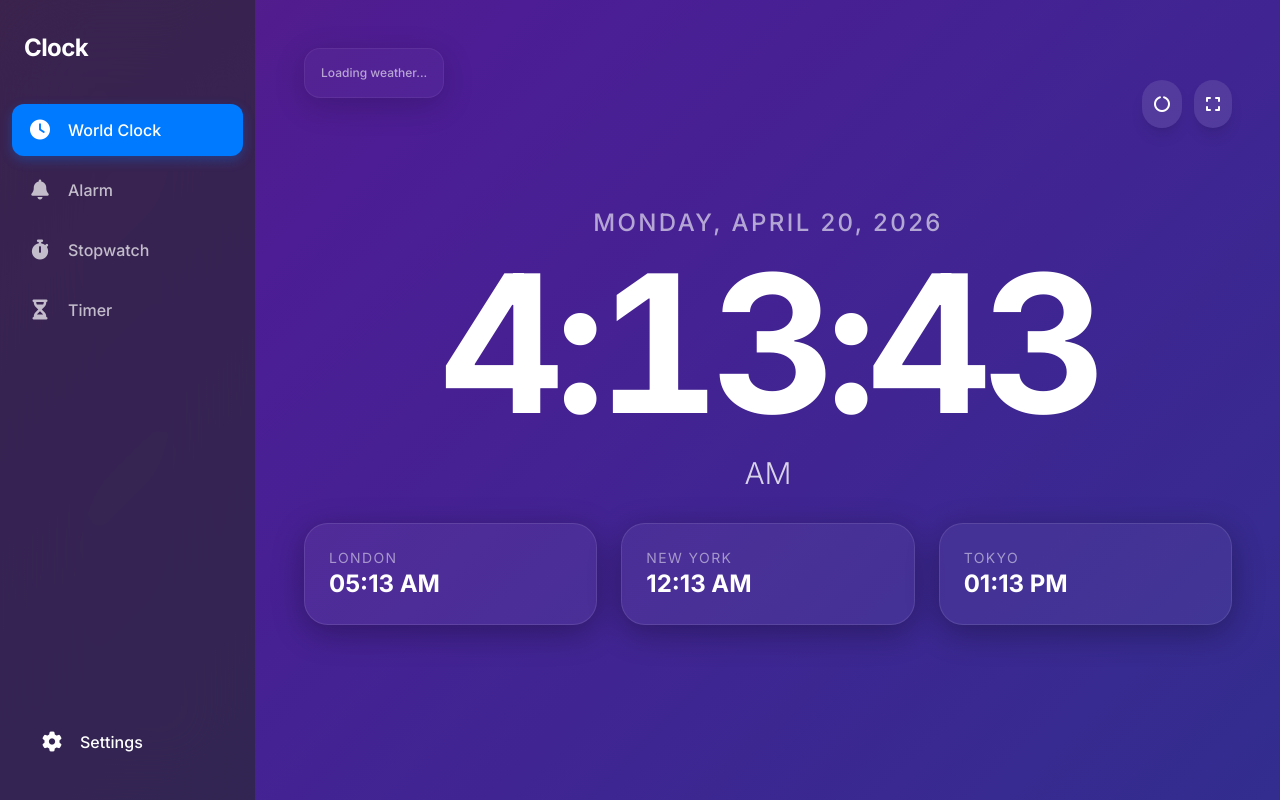
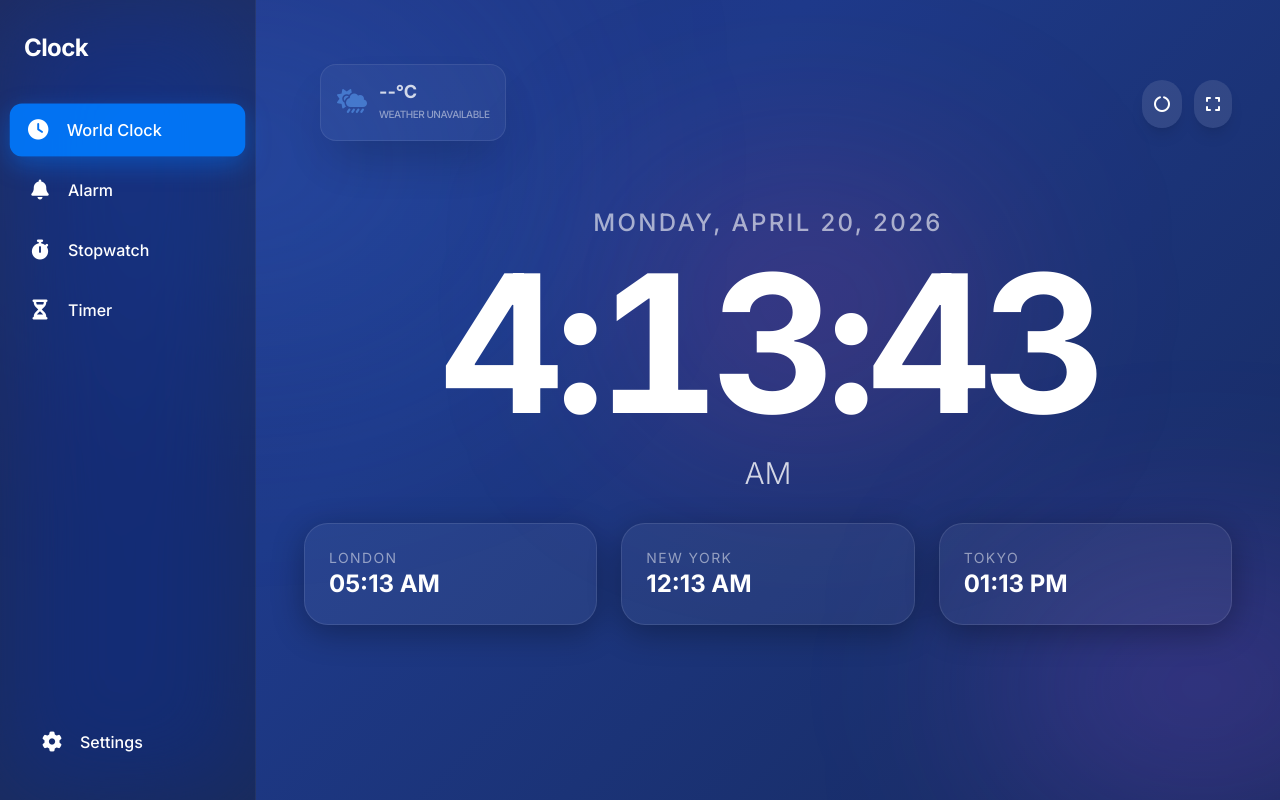
Before and after one commit to hp39320-a11y/digital-clock, a Django app: page / in a window 1280 px wide. Run offline with Django 5.2, Linux system fonts and the light colour scheme; some libraries are stand-ins or nearby versions.

Commit message:
Enhance UI with macOS aesthetics, fix weather widget, and update service worker strategy

```diff
--- a/static/css/style.css
+++ b/static/css/style.css
@@ -5,8 +5,8 @@
 }
 
 @keyframes modalIn {
-    from { opacity: 0; transform: scale(0.95); }
-    to { opacity: 1; transform: scale(1); }
+    from { opacity: 0; transform: scale(0.95) translateY(20px); }
+    to { opacity: 1; transform: scale(1) translateY(0); }
 }
 
 .animate-fade-in {
@@ -14,12 +14,44 @@
 }
 
 .animate-modal-in {
-    animation: modalIn 0.3s cubic-bezier(0.4, 0, 0.2, 1) forwards;
+    animation: modalIn 0.5s cubic-bezier(0.16, 1, 0.3, 1) forwards;
 }
+
+/* Orb Animations */
+@keyframes orb-1 {
+    0%, 100% { transform: translate(0, 0) scale(1); }
+    33% { transform: translate(30%, 20%) scale(1.1); }
+    66% { transform: translate(-10%, 40%) scale(0.9); }
+}
+@keyframes orb-2 {
+    0%, 100% { transform: translate(0, 0) scale(1); }
+    33% { transform: translate(-20%, -30%) scale(1.2); }
+    66% { transform: translate(10%, -10%) scale(0.8); }
+}
+@keyframes orb-3 {
+    0%, 100% { transform: translate(0, 0) scale(1); }
+    33% { transform: translate(-40%, 10%) scale(0.9); }
+    66% { transform: translate(20%, -20%) scale(1.1); }
+}
+
+.animate-orb-1 { animation: orb-1 15s infinite alternate ease-in-out; }
+.animate-orb-2 { animation: orb-2 18s infinite alternate-reverse ease-in-out; }
+.animate-orb-3 { animation: orb-3 22s infinite alternate ease-in-out; }
 
 /* Glassmorphism Refinements */
 .macos-glass {
+    background: rgba(255, 255, 255, 0.05);
+    backdrop-filter: blur(30px) saturate(180%);
+    -webkit-backdrop-filter: blur(30px) saturate(180%);
+    border: 1px solid rgba(255, 255, 255, 0.1);
     box-shadow: 0 8px 32px 0 rgba(0, 0, 0, 0.3);
+}
+
+.macos-sidebar {
+    background: rgba(25, 25, 25, 0.4);
+    backdrop-filter: blur(50px) saturate(150%);
+    -webkit-backdrop-filter: blur(50px) saturate(150%);
+    border-right: 1px solid rgba(255, 255, 255, 0.05);
 }
 
 /* Custom Scrollbar */
@@ -41,22 +73,11 @@
 }
 
 /* Tab Switching Classes */
-.view {
-    transition: all 0.3s ease-in-out;
-}
-
-/* Toggle specific styling if Tailwind classes don't cover it perfectly */
-.toggle-bg {
-    transition: background-color 0.3s ease;
-}
-
-/* Sidebar Hover/Active Effects */
-.sidebar-item {
-    color: rgba(255, 255, 255, 0.7);
-}
-
-.sidebar-item:hover {
-    color: white;
+.active-tab {
+    background: rgba(0, 122, 255, 0.9) !important;
+    color: white !important;
+    box-shadow: 0 8px 24px rgba(0, 122, 255, 0.4);
+    transform: scale(1.02);
 }
 
 .active-tab-mobile {
@@ -65,28 +86,41 @@
     transition: all 0.3s ease;
 }
 
-
-/* 12/24h toggle button */
-.format-toggle {
-    position: fixed;
-    top: 2rem;
-    right: 2rem;
-    z-index: 30;
+/* Animated Background */
+.bg-gradient {
+    background: linear-gradient(-45deg, #0f172a, #1e3a8a, #312e81, #1e1b4b);
+    background-size: 400% 400%;
+    animation: gradient 20s ease infinite;
 }
 
-/* Lap Highlight */
-.lap-item:first-child {
-    border-top: none;
+@keyframes gradient {
+    0% { background-position: 0% 50%; }
+    50% { background-position: 100% 50%; }
+    100% { background-position: 0% 50%; }
+}
+
+/* Toggle Switch */
+.toggle-dot {
+    transition: all 0.3s cubic-bezier(0.4, 0, 0.2, 1);
+}
+input:checked ~ .toggle-dot {
+    transform: translateX(100%);
+}
+input:checked ~ .toggle-bg {
+    background-color: #007AFF;
+}
+
+/* Toast styling - macOS Notification Style */
+.toast-msg {
+    background: rgba(30, 30, 30, 0.7);
+    backdrop-filter: blur(40px) saturate(200%);
+    -webkit-backdrop-filter: blur(40px) saturate(200%);
+    border: 1px solid rgba(255, 255, 255, 0.1);
+    box-shadow: 0 20px 40px rgba(0, 0, 0, 0.4);
+    min-width: 300px;
+    border-radius: 1.25rem;
 }
 
 .lap-item {
     border-top: 1px solid rgba(255, 255, 255, 0.05);
 }
-
-/* Toast styling */
-.toast-msg {
-    background: rgba(40, 40, 40, 0.8);
-    backdrop-filter: blur(20px);
-    border-left: 4px solid #007AFF;
-    box-shadow: 0 10px 20px rgba(0,0,0,0.2);
-}
--- a/static/js/main.js
+++ b/static/js/main.js
@@ -115,6 +115,7 @@ function updateTime() {
     setRotation('sec-hand', secondsRatio);
 
     checkAlarms(now);
+    renderWorldClocks();
 }
 
 function setRotation(id, rotationRatio) {
@@ -390,22 +391,73 @@ function formatTimeMs(ms) {
 }
 
 function toggleSettings() {
-    const themes = ['default', 'ocean', 'sunset', 'forest'];
-    let idx = themes.indexOf(state.theme);
-    state.theme = themes[(idx + 1) % themes.length];
+    const modal = document.getElementById('settings-modal');
+    modal.classList.remove('hidden');
+    modal.classList.add('flex');
 
+    // Sync UI
+    document.getElementById('setting-24h').checked = state.is24Hour;
+    updateNotifBtn();
+}
+
+function closeSettings() {
+    const modal = document.getElementById('settings-modal');
+    modal.classList.add('hidden');
+    modal.classList.remove('flex');
+}
+
+function setTheme(theme) {
+    state.theme = theme;
     saveState();
-    applyTheme(state.theme);
-    showToast(`Theme switched to ${state.theme}`);
+    applyTheme(theme);
+    showToast(`Theme updated to ${theme}`, 'success');
+}
+
+function toggle24Hour(enabled) {
+    state.is24Hour = enabled;
+    saveState();
+    updateTime();
+    renderWorldClocks();
+}
+
+function requestNotificationPermission() {
+    if (!('Notification' in window)) {
+        return showToast('Notifications not supported', 'error');
+    }
+
+    Notification.requestPermission().then(permission => {
+        updateNotifBtn();
+        if (permission === 'granted') {
+            showToast('Notifications enabled!', 'success');
+        }
+    });
+}
+
+function updateNotifBtn() {
+    const btn = document.getElementById('notif-btn');
+    if (!btn) return;
+
+    if (Notification.permission === 'granted') {
+        btn.innerText = 'Enabled';
+        btn.classList.replace('bg-macos-accent/20', 'bg-green-500/20');
+        btn.classList.replace('text-macos-accent', 'text-green-400');
+        btn.classList.remove('border-macos-accent/30');
+        btn.disabled = true;
+    } else if (Notification.permission === 'denied') {
+        btn.innerText = 'Blocked';
+        btn.classList.replace('bg-macos-accent/20', 'bg-red-500/20');
+        btn.classList.replace('text-macos-accent', 'text-red-400');
+        btn.disabled = true;
+    }
 }
 
 function applyTheme(theme) {
     const bg = document.body;
     const themeGradients = {
-        default: 'linear-gradient(-45deg, #1e3a8a, #4c1d95, #831843, #1e40af)',
-        ocean: 'linear-gradient(-45deg, #0f172a, #0369a1, #0891b2, #0e7490)',
-        sunset: 'linear-gradient(-45deg, #7c2d12, #991b1b, #7f1d1d, #450a0a)',
-        forest: 'linear-gradient(-45deg, #064e3b, #14532d, #166534, #065f46)'
+        default: 'linear-gradient(-45deg, #0f172a, #1e3a8a, #312e81, #1e1b4b)',
+        ocean: 'linear-gradient(-45deg, #0c4a6e, #0369a1, #075985, #082f49)',
+        sunset: 'linear-gradient(-45deg, #450a0a, #7c2d12, #991b1b, #450a0a)',
+        forest: 'linear-gradient(-45deg, #064e3b, #065f46, #14532d, #022c22)'
     };
 
     bg.style.background = themeGradients[theme] || themeGradients.default;
@@ -424,15 +476,69 @@ function toggleFullscreen() {
 }
 
 async function fetchWeather() {
+    const weatherIconEl = document.getElementById('weather-icon');
+    const weatherTempEl = document.getElementById('weather-temp');
+    const weatherDescEl = document.getElementById('weather-desc');
+
+    if (!weatherIconEl || !weatherTempEl || !weatherDescEl) return;
+
     try {
-        const res = await fetch('https://wttr.in/?format=3');
-        const data = await res.text();
-        const weatherEl = document.getElementById('weather-widget');
-        if (weatherEl) weatherEl.innerText = data;
+        const res = await fetch(`https://wttr.in/?format=j1&_ts=${Date.now()}`);
+        if (!res.ok) throw new Error('Weather API error');
+        const data = await res.json();
+
+        const current = data.current_condition[0];
+        const temp = current.temp_C;
+        const desc = current.weatherDesc[0].value;
+        const code = current.weatherCode;
+        const area = data.nearest_area ? data.nearest_area[0].areaName[0].value : 'Unknown Location';
+
+        // Map Weather Codes to FontAwesome icons
+        const iconMap = {
+            '113': 'fa-sun text-yellow-400',
+            '116': 'fa-cloud-sun text-yellow-200',
+            '119': 'fa-cloud text-gray-300',
+            '122': 'fa-cloud text-gray-400',
+            '143': 'fa-smog text-gray-400',
+            '176': 'fa-cloud-rain text-blue-300',
+            '248': 'fa-smog text-gray-400',
+            '260': 'fa-smog text-gray-500',
+            '263': 'fa-cloud-showers-heavy text-blue-300',
+            '266': 'fa-cloud-showers-heavy text-blue-300',
+            '293': 'fa-cloud-rain text-blue-400',
+            '296': 'fa-cloud-rain text-blue-400',
+            '302': 'fa-cloud-showers-heavy text-blue-500',
+            '308': 'fa-cloud-showers-heavy text-blue-600',
+            '353': 'fa-cloud-sun-rain text-blue-300',
+            '356': 'fa-cloud-showers-heavy text-blue-400',
+            '386': 'fa-cloud-bolt text-yellow-500',
+            '389': 'fa-cloud-bolt text-blue-700',
+        };
+
+        const iconClass = iconMap[code] || 'fa-cloud-sun-rain text-blue-400';
+
+        weatherIconEl.innerHTML = `<i class="fas ${iconClass}"></i>`;
+        weatherTempEl.innerText = `${temp}°C`;
+        weatherDescEl.innerText = `${desc} • ${area}`;
+
+        // Remove pulse animation after loading
+        weatherIconEl.querySelector('i').classList.remove('animate-pulse');
     } catch (e) {
         console.log("Weather failed", e);
+        weatherDescEl.innerText = "Weather unavailable";
     }
 }
+
+// Add manual refresh to weather widget
+document.getElementById('weather-widget')?.addEventListener('click', () => {
+    const icon = document.getElementById('weather-icon')?.querySelector('i');
+    if (icon) icon.classList.add('animate-spin');
+    fetchWeather().finally(() => {
+        setTimeout(() => {
+            if (icon) icon.classList.remove('animate-spin');
+        }, 1000);
+    });
+});
 
 function saveState() {
     localStorage.setItem('worldClocks', JSON.stringify(state.worldClocks));
--- a/templates/clock/index.html
+++ b/templates/clock/index.html
@@ -8,7 +8,7 @@
     <script src="https://cdn.tailwindcss.com"></script>
     <link rel="stylesheet" href="https://cdnjs.cloudflare.com/ajax/libs/font-awesome/6.4.0/css/all.min.css">
     <link rel="manifest" href="{% static 'manifest.json' %}">
-    <link rel="stylesheet" href="{% static 'css/style.css' %}">
+    <link rel="stylesheet" href="{% static 'css/style.css' %}?v=2">
     <script>
         tailwind.config = {
             darkMode: 'class',
@@ -35,57 +35,16 @@
             font-family: 'Inter', -apple-system, BlinkMacSystemFont, "Segoe UI", Roboto, Helvetica, Arial, sans-serif;
             overflow: hidden;
         }
-
-        .macos-glass {
-            background: rgba(255, 255, 255, 0.05);
-            backdrop-filter: blur(30px);
-            -webkit-backdrop-filter: blur(30px);
-            border: 1px solid rgba(255, 255, 255, 0.1);
-        }
-
-        .macos-sidebar {
-            background: rgba(40, 40, 40, 0.6);
-            backdrop-filter: blur(40px);
-            -webkit-backdrop-filter: blur(40px);
-            border-right: 1px solid rgba(255, 255, 255, 0.05);
-        }
-
-        .active-tab {
-            background: #007AFF !important;
-            color: white !important;
-            box-shadow: 0 4px 12px rgba(0, 122, 255, 0.3);
-        }
-
-        /* Animated Background */
-        .bg-gradient {
-            background: linear-gradient(-45deg, #1e3a8a, #4c1d95, #831843, #1e40af);
-            background-size: 400% 400%;
-            animation: gradient 15s ease infinite;
-        }
-
-        @keyframes gradient {
-            0% { background-position: 0% 50%; }
-            50% { background-position: 100% 50%; }
-            100% { background-position: 0% 50%; }
-        }
-
-        /* Toggle Switch */
-        .toggle-dot {
-            transition: all 0.3s ease-in-out;
-        }
-        input:checked ~ .toggle-dot {
-            transform: translateX(100%);
-            background-color: #ffffff;
-        }
-        input:checked ~ .toggle-bg {
-            background-color: #007AFF;
-        }
     </style>
 </head>
 <body class="bg-gradient text-white h-screen w-full flex flex-col md:flex-row overflow-hidden">
 
-
-    <!-- Sidebar (Desktop only) -->
+    <!-- Animated Background Orbs -->
+    <div class="fixed inset-0 overflow-hidden pointer-events-none -z-10">
+        <div class="absolute top-[-10%] left-[-10%] w-[40%] h-[40%] bg-blue-500/20 rounded-full blur-[120px] animate-orb-1"></div>
+        <div class="absolute bottom-[-10%] right-[-10%] w-[40%] h-[40%] bg-purple-500/20 rounded-full blur-[120px] animate-orb-2"></div>
+        <div class="absolute top-[20%] right-[10%] w-[30%] h-[30%] bg-pink-500/20 rounded-full blur-[120px] animate-orb-3"></div>
+    </div>
     <aside class="macos-sidebar hidden md:flex w-64 h-full flex-col py-8 z-20">
 
         <div class="px-6 mb-10 hidden md:block">
@@ -127,8 +86,14 @@
         <div id="view-clock" class="view h-full flex flex-col items-center justify-center space-y-8 animate-fade-in relative">
 
             <!-- Weather Widget -->
-            <div id="weather-widget" class="absolute top-0 left-0 p-4 macos-glass rounded-2xl text-xs font-medium opacity-60 hover:opacity-100 transition-opacity">
-                Loading weather...
+            <div id="weather-widget" class="absolute top-0 left-0 m-4 p-4 macos-glass rounded-2xl text-sm font-medium opacity-80 hover:opacity-100 transition-all cursor-pointer backdrop-blur-xl border border-white/10 flex items-center space-x-3 shadow-2xl">
+                <div id="weather-icon" class="text-2xl text-blue-400">
+                    <i class="fas fa-cloud-sun-rain animate-pulse"></i>
+                </div>
+                <div class="flex flex-col">
+                    <span id="weather-temp" class="text-lg font-bold leading-tight">--°C</span>
+                    <span id="weather-desc" class="text-[10px] opacity-60 uppercase tracking-tighter">Updating...</span>
+                </div>
             </div>
 
             <!-- Controls Overlay -->
@@ -289,10 +254,76 @@
         </div>
     </div>
 
+    <!-- Settings Modal -->
+    <div id="settings-modal" class="fixed inset-0 bg-black/60 backdrop-blur-md z-[60] hidden flex items-center justify-center p-4">
+        <div class="macos-glass w-full max-w-lg rounded-[2.5rem] overflow-hidden animate-modal-in shadow-2xl border border-white/20">
+            <div class="p-8 pb-4 flex justify-between items-center border-b border-white/10">
+                <h3 class="text-2xl font-bold">Settings</h3>
+                <button onclick="closeSettings()" class="text-white/40 hover:text-white transition-colors text-xl">
+                    <i class="fas fa-times"></i>
+                </button>
+            </div>
+
+            <div class="p-8 space-y-8">
+                <!-- Appearance -->
+                <section>
+                    <h4 class="text-xs font-bold uppercase tracking-widest text-white/40 mb-4">Appearance</h4>
+                    <div class="grid grid-cols-4 gap-4">
+                        <button onclick="setTheme('default')" class="flex flex-col items-center space-y-2 group">
+                            <div class="w-12 h-12 rounded-full border-2 border-white/20 bg-gradient-to-br from-blue-600 to-indigo-900 group-hover:scale-110 transition-transform"></div>
+                            <span class="text-[10px] font-medium opacity-60">Classic</span>
+                        </button>
+                        <button onclick="setTheme('ocean')" class="flex flex-col items-center space-y-2 group">
+                            <div class="w-12 h-12 rounded-full border-2 border-white/20 bg-gradient-to-br from-cyan-600 to-blue-900 group-hover:scale-110 transition-transform"></div>
+                            <span class="text-[10px] font-medium opacity-60">Ocean</span>
+                        </button>
+                        <button onclick="setTheme('sunset')" class="flex flex-col items-center space-y-2 group">
+                            <div class="w-12 h-12 rounded-full border-2 border-white/20 bg-gradient-to-br from-orange-600 to-red-900 group-hover:scale-110 transition-transform"></div>
+                            <span class="text-[10px] font-medium opacity-60">Sunset</span>
+                        </button>
+                        <button onclick="setTheme('forest')" class="flex flex-col items-center space-y-2 group">
+                            <div class="w-12 h-12 rounded-full border-2 border-white/20 bg-gradient-to-br from-emerald-600 to-green-900 group-hover:scale-110 transition-transform"></div>
+                            <span class="text-[10px] font-medium opacity-60">Forest</span>
+                        </button>
+                    </div>
+                </section>
+
+                <section class="space-y-4">
+                    <h4 class="text-xs font-bold uppercase tracking-widest text-white/40 mb-2">General</h4>
+                    <div class="flex justify-between items-center p-4 bg-white/5 rounded-2xl">
+                        <div class="flex items-center space-x-3">
+                            <i class="fas fa-clock text-blue-400"></i>
+                            <span class="font-medium">24-Hour Time</span>
+                        </div>
+                        <label class="relative inline-flex items-center cursor-pointer">
+                            <input type="checkbox" id="setting-24h" onchange="toggle24Hour(this.checked)" class="sr-only">
+                            <div class="toggle-bg w-11 h-6 bg-white/20 rounded-full"></div>
+                            <div class="toggle-dot absolute left-1 top-1 bg-white w-4 h-4 rounded-full transition"></div>
+                        </label>
+                    </div>
+
+                    <div class="flex justify-between items-center p-4 bg-white/5 rounded-2xl">
+                        <div class="flex items-center space-x-3">
+                            <i class="fas fa-bell text-red-400"></i>
+                            <span class="font-medium">Notifications</span>
+                        </div>
+                        <button onclick="requestNotificationPermission()" id="notif-btn" class="px-4 py-1.5 bg-macos-accent/20 text-macos-accent rounded-lg text-sm font-bold border border-macos-accent/30 hover:bg-macos-accent hover:text-white transition-all">
+                            Enable
+                        </button>
+                    </div>
+                </section>
+            </div>
+
+            <div class="p-8 bg-white/5 border-t border-white/10 flex justify-center text-center">
+                 <p class="text-[10px] text-white/20 uppercase tracking-[0.2em]">Crafted with passion for Antigravity</p>
+            </div>
+        </div>
+    </div>
+
     <!-- Toast Container -->
     <div id="toast-container" class="fixed bottom-8 right-8 z-[100] space-y-3"></div>
 
-    <script src="{% static 'js/main.js' %}"></script>
+    <script src="{% static 'js/main.js' %}?v=2"></script>
     <script>
         if ('serviceWorker' in navigator) {
             navigator.serviceWorker.register("{% static 'js/sw.js' %}");
```
Also changed, not shown: static/js/sw.js (+24 -7 lines).
